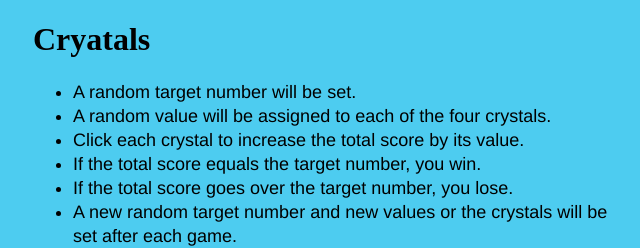
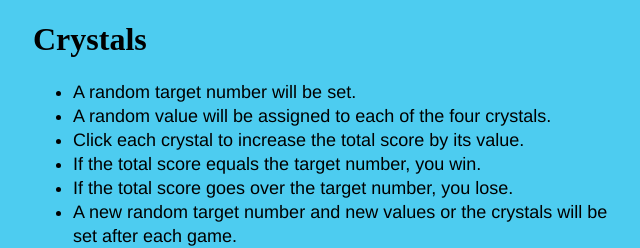
Before and after one commit to DanDay1/week-4-game, a plain HTML site: page index.html in a window 1280 px wide. Shown: the top 248 px of the page, 319-959 px from the left. Drawn offline with nearby package versions, Linux system fonts and the light colour scheme.

Commit message:
fixed type

```diff
--- a/index.html
+++ b/index.html
@@ -13,7 +13,7 @@
 <body>
     <div class="container">
         <div id="game">
-            <h1>Cryatals</h1>
+            <h1>Crystals</h1>
             <ul>
                 <li>A random target number will be set.</li>
                 <li>A random value will be assigned to each of the four crystals.</li>
```
